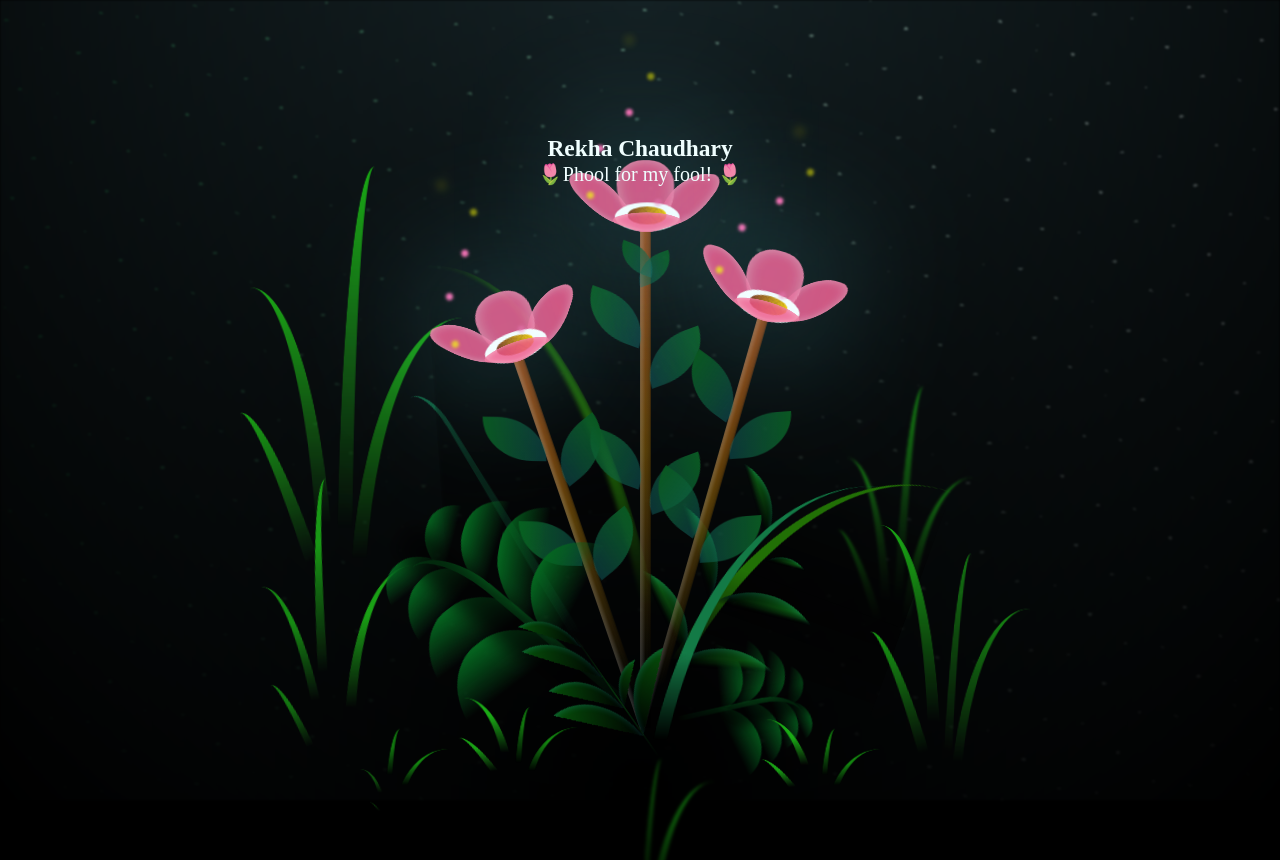
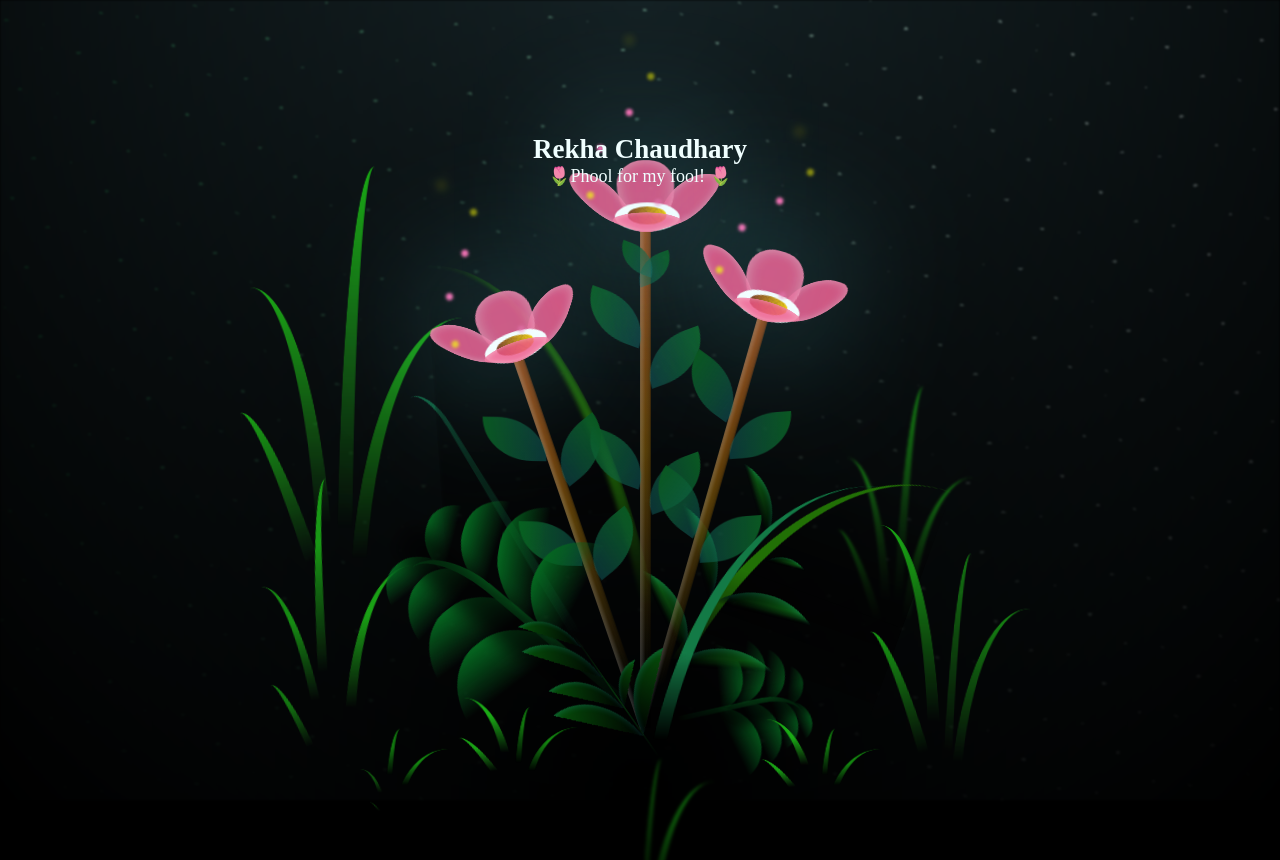
Before and after one commit to jhanilesh26/Bestest-Flower, a plain HTML site: page index.html in a window 1280 px wide. Shown: the top 860 px of the page. Drawn offline with Linux system fonts and the light colour scheme.

Commit message:
Add files via upload

```diff
--- a/index.html
+++ b/index.html
@@ -17,7 +17,7 @@
           top: 20%; /* Center vertically */
           left: 50%; /* Center horizontally */
           transform: translate(-50%, -50%); /* Adjust for centering */
-          font-size: 20px; /* Adjust font size */
+          font-size: 18px; /* Adjust font size */
       }
   </style>
 </head>
@@ -322,7 +322,7 @@
     </div>
 
   <div id="message">
-    <h3>Rekha Chaudhary</h3>
+    <h2>Rekha Chaudhary</h2>
     <p style="text-align: center;">🌷Phool for my fool! 🌷</p>
 </div>
 
```
